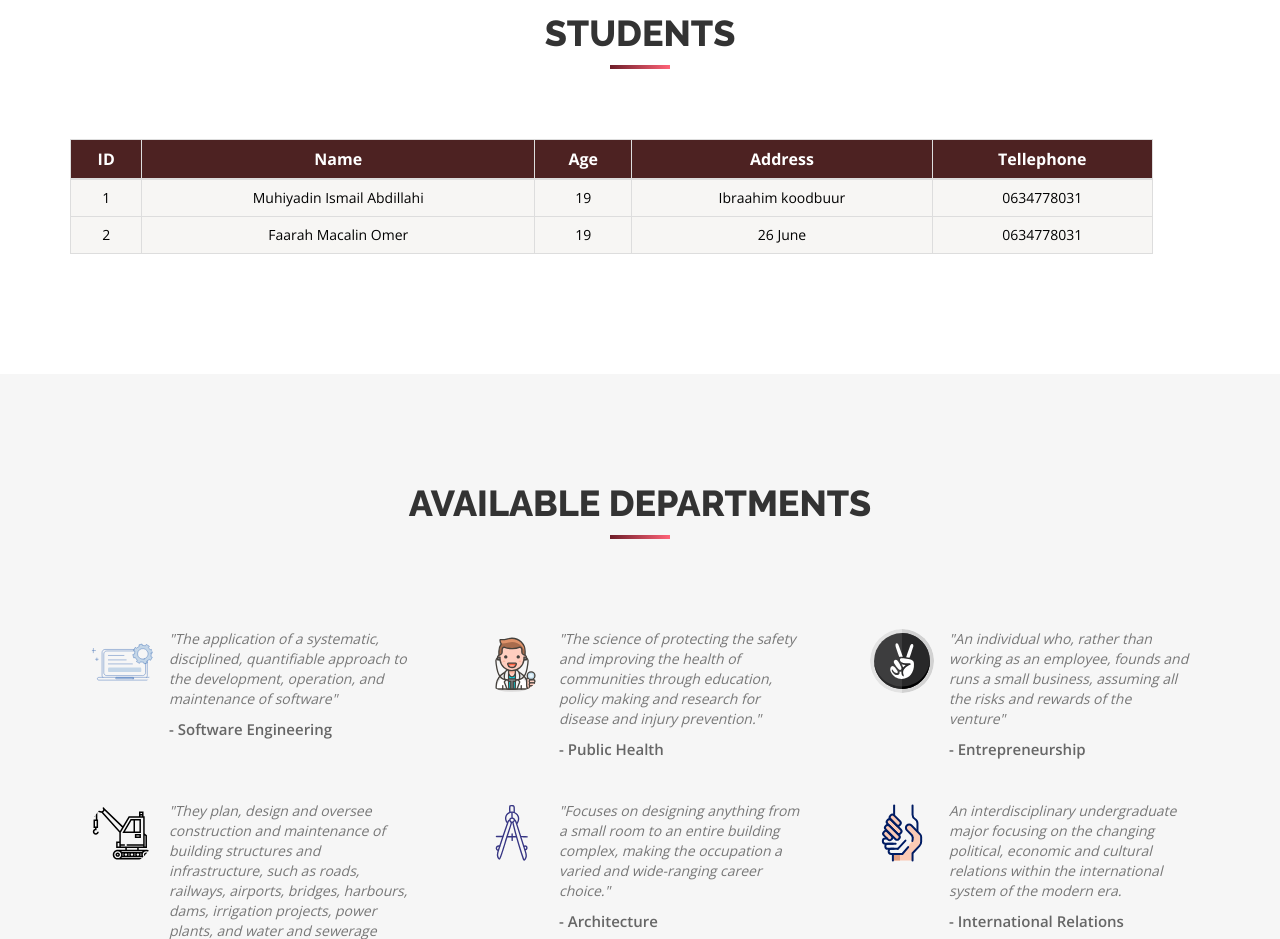
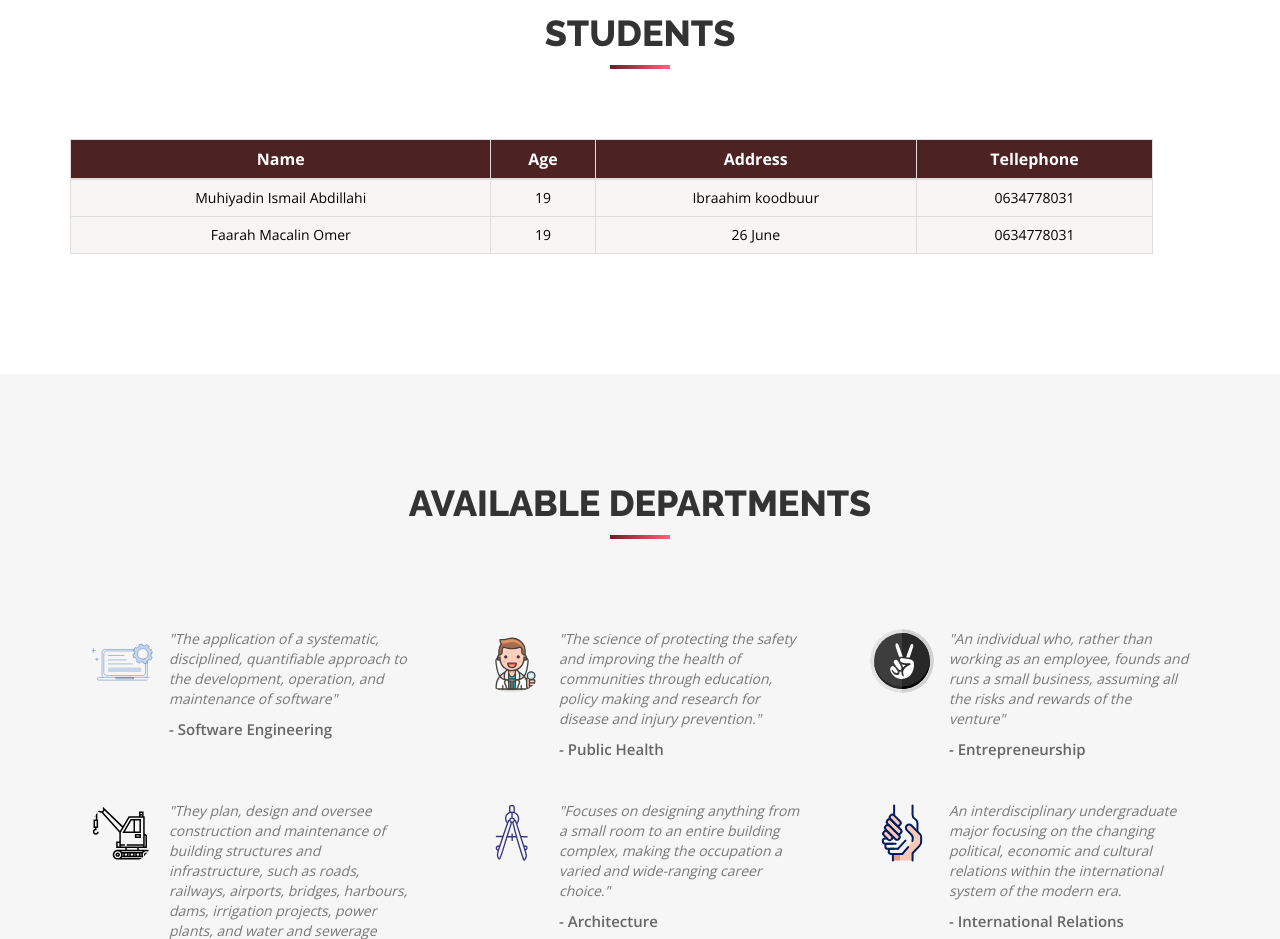
Before and after one commit to muhiyadin-ismail/front-end-project, a plain HTML site: page index.html in a window 1280 px wide. Shown: the part 2180-3119 px from the top of the page. Drawn offline with nearby package versions, Linux system fonts and the light colour scheme.

Commit message:
Tablka ayn id-ga ka saaray

```diff
--- a/index.html
+++ b/index.html
@@ -254,7 +254,6 @@
 
     <table class="table table-striper table-bordered table-responsive" style="margin-top: 15px; background-color: rgb(248, 192, 192); width: 95%;">
         <thead>
-        <td id="theads"> ID </td>
         <td id="theads"> Name </td>
         <td id="theads"> Age </td>
         <td id="theads"> Address </td>
@@ -263,7 +262,6 @@
 
       <tbody style="background-color: rgb(247, 246, 244); color: black">
         <tr>
-        <td>1</td>
         <td>Muhiyadin Ismail Abdillahi</td>
         <td>19</td>
         <td>Ibraahim koodbuur</td>
@@ -271,7 +269,6 @@
         </tr>
 
         <tr>
-            <td>2</td>
             <td>Faarah Macalin Omer</td>
             <td>19</td>
             <td>26 June</td>
```
